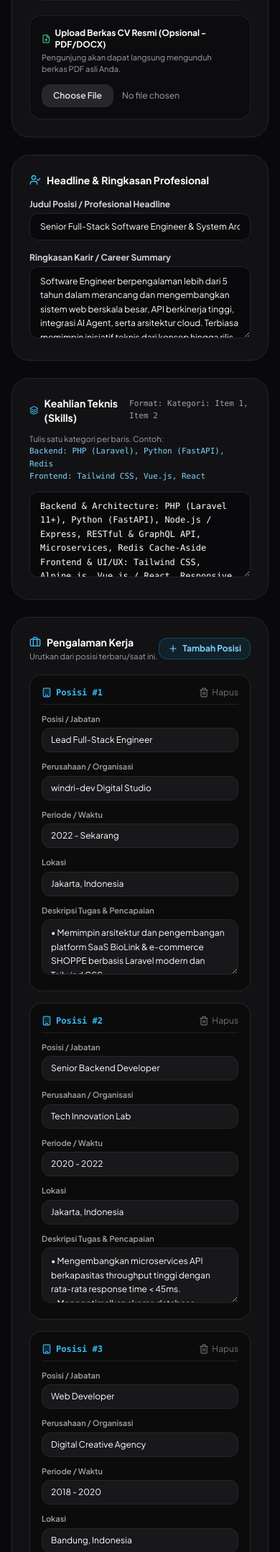
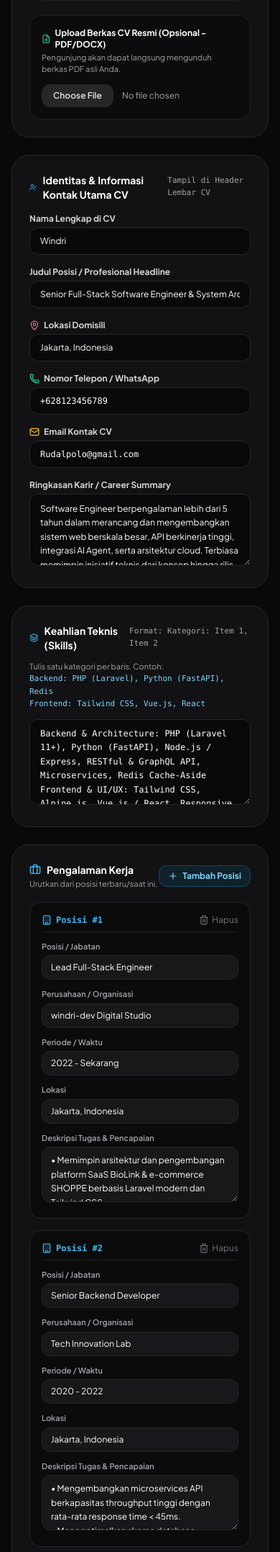
Before and after one commit to windri-dev/biolink, a Laravel app: page /admin/cv in a window 390 px wide. Shown: the part 1021-3177 px from the top of the page at 72% size. Run offline with Laravel 12, Linux system fonts and the light colour scheme; a user stored in the database is signed in; data comes from the database, SQL or seed files in the repository; some libraries are stand-ins or nearby versions; some web fonts are replaced.

Commit message:
feat(cv): add identity and contact information fields (name, headline, location, phone, email) directly into CV edit form

```diff
--- a/app/Http/Controllers/Admin/CvController.php
+++ b/app/Http/Controllers/Admin/CvController.php
@@ -48,6 +48,10 @@ class CvController
         $profile = $this->getProfile();
 
         $validated = $request->validate([
+            'display_name' => 'nullable|string|max:100',
+            'location' => 'nullable|string|max:255',
+            'phone' => 'nullable|string|max:50',
+            'email' => 'nullable|email|max:255',
             'cv_headline' => 'nullable|string|max:255',
             'cv_summary' => 'nullable|string|max:3000',
             'cv_template' => 'nullable|string|in:modern,minimal,executive',
@@ -73,7 +77,17 @@ class CvController
             'cv_headline' => $validated['cv_headline'] ?? $profile->tagline,
             'cv_summary' => $validated['cv_summary'] ?? null,
             'cv_template' => $validated['cv_template'] ?? 'modern',
+            'location' => $validated['location'] ?? $profile->location,
+            'phone' => $validated['phone'] ?? $profile->phone,
         ];
+
+        if (!empty($validated['display_name'])) {
+            $data['display_name'] = trim((string)$validated['display_name']);
+        }
+
+        if (!empty($validated['email']) && $profile->user) {
+            $profile->user->update(['email' => trim((string)$validated['email'])]);
+        }
 
         // Process experiences
         if (isset($validated['experiences']) && is_array($validated['experiences'])) {
--- a/resources/views/admin/cv/index.blade.php
+++ b/resources/views/admin/cv/index.blade.php
@@ -143,21 +143,72 @@
                     </div>
                 </div>
 
-                <!-- Card 2: Headline & Ringkasan Profesional -->
+                <!-- Card 2: Identitas, Kontak & Ringkasan CV -->
                 <div class="bg-zinc-900/60 border border-zinc-800 rounded-3xl p-6 space-y-4">
+                    <div class="flex items-center justify-between">
                         <h2 class="text-sm font-bold text-white flex items-center gap-2">
                             <i data-lucide="user-check" class="w-4 h-4 text-sky-400"></i>
-                        <span>Headline & Ringkasan Profesional</span>
+                            <span>Identitas & Informasi Kontak Utama CV</span>
                         </h2>
+                        <span class="text-[11px] font-mono text-zinc-400">Tampil di Header Lembar CV</span>
+                    </div>
+
+                    <!-- Row 1: Nama Lengkap & Headline Posisi -->
+                    <div class="grid grid-cols-1 sm:grid-cols-2 gap-4">
+                        <div>
+                            <label for="display_name" class="block text-xs font-bold text-zinc-300 mb-1">Nama Lengkap di CV</label>
+                            <input type="text" name="display_name" id="display_name"
+                                   value="{{ old('display_name', $profile->display_name) }}"
+                                   placeholder="Contoh: Windri"
+                                   class="w-full bg-zinc-950 border border-zinc-800 rounded-xl px-3.5 py-2.5 text-xs text-white placeholder-zinc-500 focus:outline-none focus:border-sky-500">
+                        </div>
 
                         <div>
                             <label for="cv_headline" class="block text-xs font-bold text-zinc-300 mb-1">Judul Posisi / Profesional Headline</label>
                             <input type="text" name="cv_headline" id="cv_headline"
                                    value="{{ old('cv_headline', $profile->cv_headline ?: $profile->tagline) }}"
-                               placeholder="Contoh: Senior Full-Stack Software Engineer & System Architect"
+                                   placeholder="Contoh: Full-Stack Software Engineer & System Architect"
+                                   class="w-full bg-zinc-950 border border-zinc-800 rounded-xl px-3.5 py-2.5 text-xs text-white placeholder-zinc-500 focus:outline-none focus:border-sky-500">
+                        </div>
+                    </div>
+
+                    <!-- Row 2: Lokasi Domisili, Nomor Telepon/WhatsApp, dan Email Kontak -->
+                    <div class="grid grid-cols-1 sm:grid-cols-3 gap-4">
+                        <div>
+                            <label for="location" class="block text-xs font-bold text-zinc-300 mb-1 flex items-center gap-1.5">
+                                <i data-lucide="map-pin" class="w-3.5 h-3.5 text-rose-400"></i>
+                                <span>Lokasi Domisili</span>
+                            </label>
+                            <input type="text" name="location" id="location"
+                                   value="{{ old('location', $profile->location) }}"
+                                   placeholder="Contoh: Batam, Indonesia"
                                    class="w-full bg-zinc-950 border border-zinc-800 rounded-xl px-3.5 py-2.5 text-xs text-white placeholder-zinc-500 focus:outline-none focus:border-sky-500">
                         </div>
 
+                        <div>
+                            <label for="phone" class="block text-xs font-bold text-zinc-300 mb-1 flex items-center gap-1.5">
+                                <i data-lucide="phone" class="w-3.5 h-3.5 text-emerald-400"></i>
+                                <span>Nomor Telepon / WhatsApp</span>
+                            </label>
+                            <input type="text" name="phone" id="phone"
+                                   value="{{ old('phone', $profile->phone) }}"
+                                   placeholder="Contoh: +628123456789"
+                                   class="w-full bg-zinc-950 border border-zinc-800 rounded-xl px-3.5 py-2.5 text-xs text-white placeholder-zinc-500 focus:outline-none focus:border-sky-500 font-mono">
+                        </div>
+
+                        <div>
+                            <label for="email" class="block text-xs font-bold text-zinc-300 mb-1 flex items-center gap-1.5">
+                                <i data-lucide="mail" class="w-3.5 h-3.5 text-amber-400"></i>
+                                <span>Email Kontak CV</span>
+                            </label>
+                            <input type="email" name="email" id="email"
+                                   value="{{ old('email', $profile->user?->email) }}"
+                                   placeholder="Contoh: Rudalpolo@gmail.com"
+                                   class="w-full bg-zinc-950 border border-zinc-800 rounded-xl px-3.5 py-2.5 text-xs text-white placeholder-zinc-500 focus:outline-none focus:border-sky-500 font-mono">
+                        </div>
+                    </div>
+
+                    <!-- Row 3: Ringkasan Karir -->
                     <div>
                         <label for="cv_summary" class="block text-xs font-bold text-zinc-300 mb-1">Ringkasan Karir / Career Summary</label>
                         <textarea name="cv_summary" id="cv_summary" rows="4"
```
Lines whose indentation alone changed are shown as unchanged.
